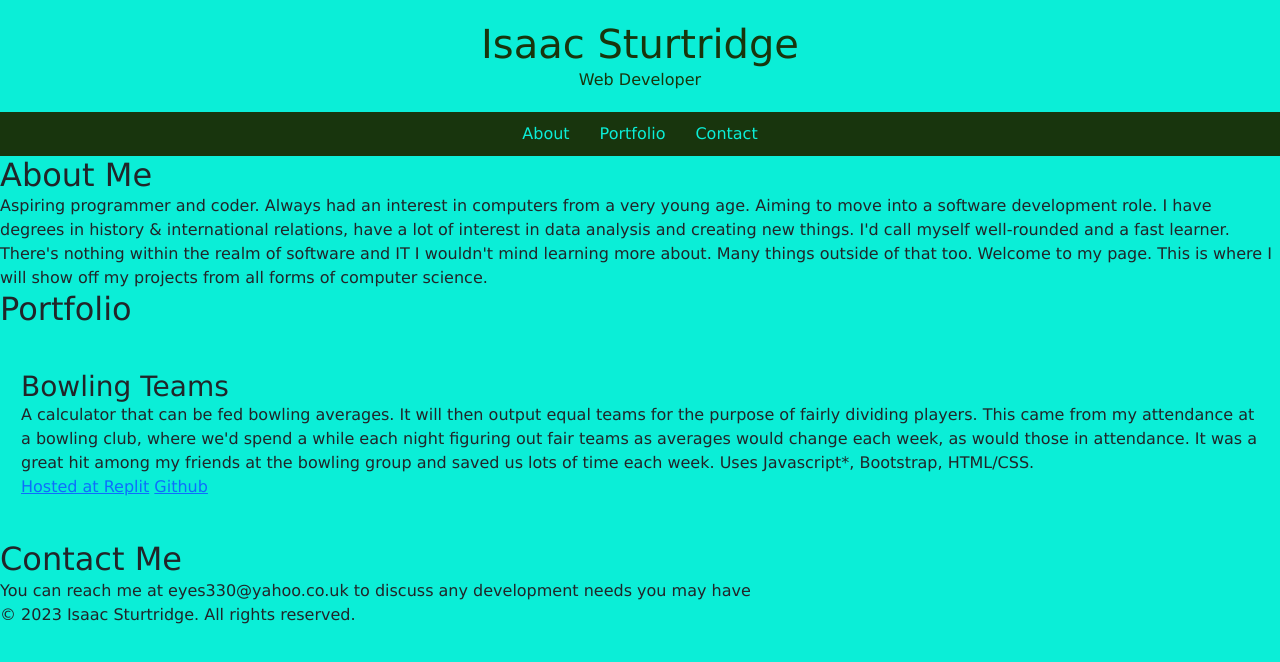
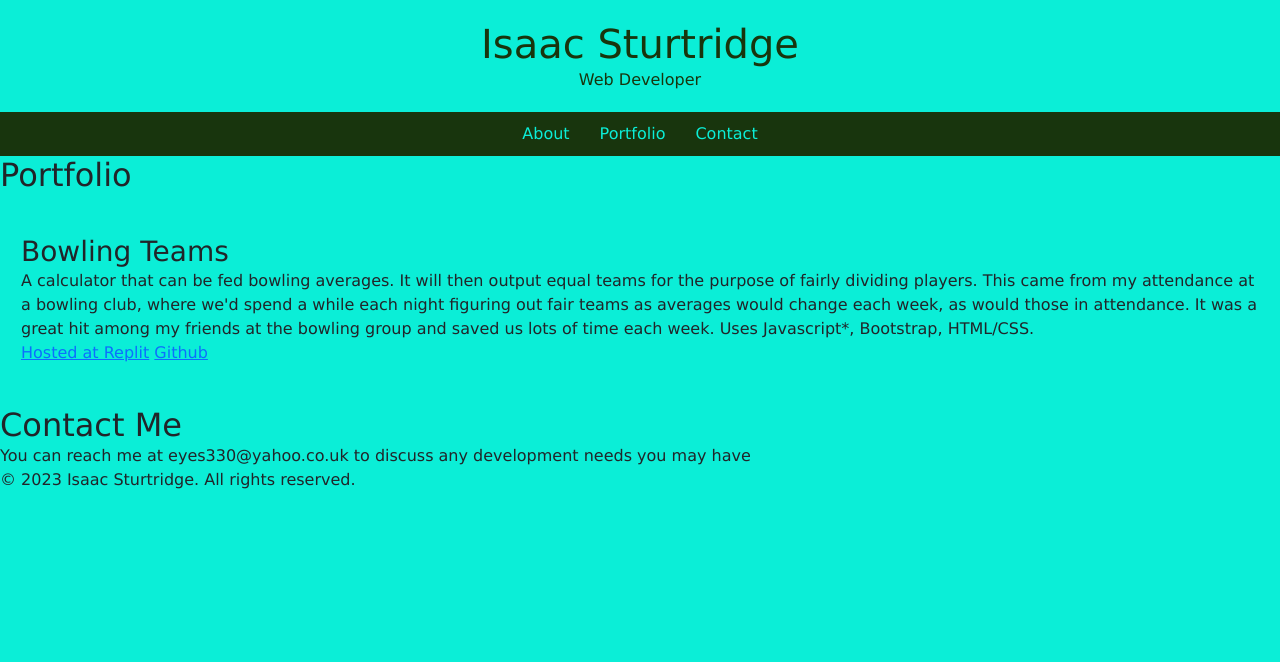
Before and after one commit to Isaac-Sturtridge/Isaac-Sturtridge.github.io, a plain HTML site: page index.html in a window 1280 px wide. Both pictures are taken after a click on the link "About". Drawn offline with nearby package versions, Linux system fonts and the light colour scheme.

Commit message:
jquery code fixed

```diff
--- a/index.html
+++ b/index.html
@@ -13,7 +13,7 @@
             $("nav a").click(function(e) {
                 e.preventDefault();
                 let target = $(this).attr('href');
-                $(section).not(target).hide();
+                $(".section").not(target).hide();
                 $(target).toggle();
             })
         })
@@ -36,7 +36,7 @@
             <p>Aspiring programmer and coder. Always had an interest in computers from a very young age.
                 Aiming to move into a software development role.
                 I have degrees in history & international relations, have a lot of interest in data analysis and creating new things.
-                I'd call myself well-rounded and a fast learner. There's nothing within the realm of software and IT I wouldn't mind learning more about. Many things outside of that too.
+                I'd call myself well-rounded and a fast learner. There's nothing within the realm of software and IT I wouldn't like to learn more about. Many things outside of that too.
                 Welcome to my page. This is where I will show off my projects from all forms of computer science.
             </p>
     </section>
```
